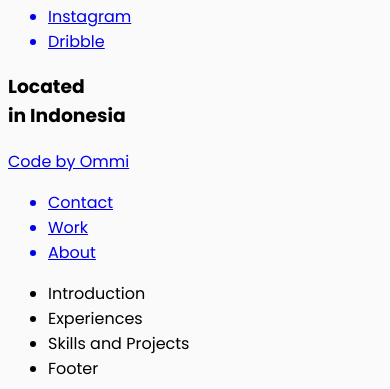
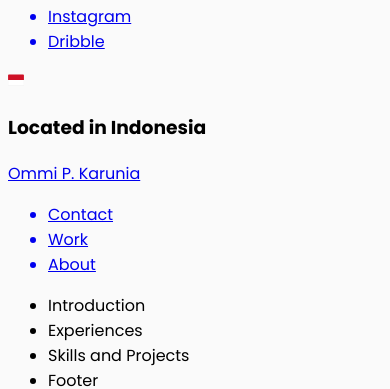
Before and after one commit to ommiPutera/ommiputera.com, a Next.js app: page / in a window 390 px wide. Shown: the part 311-700 px from the top of the page. Built offline with nearby package versions, Linux system fonts and the light colour scheme.

Commit message:
update: fix responsive layout home

```diff
--- a/components/button.js
+++ b/components/button.js
@@ -4,7 +4,7 @@ import Link from 'next/link'
 export default function Button({ title, Icon }) {
   return (
     <Link href="/contact">
-      <button className='group hover:outline hover:outline-[2px] hover:outline-offset-[3px] hover:outline-black/80 delay-75 bg-black px-7 py-[13px] rounded-full text-light-gray text-xs flex space-x-3 items-center transition-all duration-300 ease-in-out'>
+      <button className='group hover:outline hover:outline-[2px] hover:outline-offset-[3px] hover:outline-black/80 delay-75 bg-black px-10 lg:px-7 py-[19px] lg:py-[13px] rounded-full text-light-gray text-xs flex space-x-3 items-center transition-all duration-300 ease-in-out'>
         <span>{title}</span>
         {Icon ?
           <Icon />
--- a/components/layout/header.js
+++ b/components/layout/header.js
@@ -2,6 +2,7 @@ import Link from 'next/link'
 import React from 'react'
 import { Indicator } from '../shared'
 import { useRouter } from 'next/router'
+import Image from 'next/image'
 
 export default function Header() {
   const router = useRouter()
@@ -14,31 +15,36 @@ export default function Header() {
   }, [router.pathname])
 
   return (
-    <section className="flex items-center flex-grow justify-between top-0 z-30 sticky md:relative text-black font-semibold text-base md:pt-12 pb-3 sm:mx-10 md:mx-16 lg:mx-28">
-      <div className="w-1/3 hidden md:block">
-        <h3 className="leading-4">Located <br /> in Indonesia</h3>
+    <section className="flex items-center flex-grow justify-between top-0 z-10 sticky border-b md:border-none bg-white lg:bg-light-gray md:relative text-black font-semibold text-base md:mt-12 mb-3 mt-0 px-6 md:px-0 py-6 sm:mt-8 sm:mx-10 md:mx-16 lg:mx-28">
+      <div className="w-1/3 hidden xl:block">
+        <div className="flex space-x-3">
+          <Image src="/indonesia-flag.svg" loading='eager' width="16" height="16" />
+          <h3 className="leading-4 text-black/70">Located in Indonesia</h3>
+        </div>
       </div>
-      <Link href="/">
-        <a className="w-full hidden md:flex flex-col items-center hover:opacity-80 space-y-2.5">
-          <span>Code by Ommi</span>
-          <Indicator active={indicatorActive === '/'} />
-        </a>
-      </Link>
-      <ul className="w-1/3 hidden md:flex flex-grow justify-between">
+      <div className='w-full flex justify-start xl:justify-center'>
+        <Link href="/">
+          <a className="w-fit block md:flex flex-col items-center space-y-2.5 text-black">
+            <span className="text-xl xl:text-[17px] font-semibold">Ommi P. Karunia</span>
+            <Indicator className="hidden md:block" active={indicatorActive === '/'} />
+          </a>
+        </Link>
+      </div>
+      <ul className="w-3/4 lg:w-1/2 xl:w-1/3 hidden md:flex flex-grow items-center justify-between">
         <Link href="/contact">
-          <a className="flex flex-col items-center hover:opacity-80 space-y-2.5">
+          <a className={`flex flex-col items-center space-y-2.5 ${indicatorActive === '/contact' ? "text-black" : "text-black/70"}`}>
             <li>Contact</li>
             <Indicator active={indicatorActive === '/contact'} />
           </a>
         </Link>
         <Link href="/work">
-          <a className="flex flex-col items-center hover:opacity-80 space-y-2.5">
+          <a className={`flex flex-col items-center space-y-2.5 ${indicatorActive === '/work' ? "text-black" : "text-black/70"}`}>
             <li>Work</li>
             <Indicator active={indicatorActive === '/work'} />
           </a>
         </Link>
         <Link href="/about">
-          <a className="flex flex-col items-center hover:opacity-80 space-y-2.5">
+          <a className={`flex flex-col items-center space-y-2.5 ${indicatorActive === '/about' ? "text-black" : "text-black/70"}`}>
             <li>About</li>
             <Indicator active={false} />
           </a>
--- a/components/layout/index.js
+++ b/components/layout/index.js
@@ -43,7 +43,7 @@ export default function Layout({ children }) {
       </BurgerMenu>
       <div className="container mx-auto z-30">
         <Header />
-        <div className="sm:my-12 sm:mx-2 md:mx-16 lg:mx-28">
+        <div className="sm:my-12 mx-6 md:mx-16 lg:mx-28">
           <main className="min-h-screen">
             {children}
           </main>
--- a/components/navigationGuide.js
+++ b/components/navigationGuide.js
@@ -17,7 +17,7 @@ function NavigationGuide() {
   }, []);
 
   return (
-    <div className={`${scrollY < 600 ? "absolute animate__text" : "fixed animate__component"}`}>
+    <div className={`lg:left-7 xl:left-auto ${scrollY < 600 ? "absolute animate__text" : "fixed animate__component"}`}>
       <div className='flex relative h-full mt-20 space-x-4'>
         <span className='w-[2px] bg-dark-gray/30' />
         <span className={`absolute -left-5 ${scrollY < 600 ? "" : "transition-all duration-150"} ${scrollY < 600 && "top-[21px]"} ${(scrollY >= 600 && scrollY <= 1300) && "top-[75px]"} ${(scrollY >= 1300 && scrollY <= 2000) && "top-[130px]"} ${(scrollY > 2000) && "top-[183px]"}`}>
--- a/components/shared.js
+++ b/components/shared.js
@@ -2,14 +2,14 @@ import React from 'react'
 import Link from 'next/link'
 import { MenuIcon, XIcon } from '@heroicons/react/solid'
 
-export function Indicator({ active, position }) {
+export function Indicator({ active, position, className }) {
   return (
     <React.Fragment>
       {position === "vertical"
         ?
-        <div className={`w-[10px] h-[10px] rounded-full ${active ? "bg-brown" : "bg-transparent"}`}></div>
+        <div className={`w-[10px] h-[10px] rounded-full ${className} ${active ? "bg-brown" : "bg-transparent"}`}></div>
         :
-        <div className={`w-[14px] h-[5.1px] rounded-full ${active ? "bg-black" : "bg-transparent"}`}></div>
+        <div className={`absolute bottom-0 w-[14px] h-[4.5px] rounded-full ${className} ${active ? "bg-black" : "bg-transparent"}`}></div>
       }
     </React.Fragment>
   )
@@ -18,7 +18,7 @@ export function Indicator({ active, position }) {
 export function BurgerMenu({ scrollY, open, onClick, children }) {
   return (
     <React.Fragment>
-      <button className={`fixed z-40 right-4 md:right-24 md:top-16 bg-brown rounded-full p-2 md:p-3 ${scrollY > 30 ? "visible animate__burger" : "visible md:invisible"}`} onClick={onClick}>
+      <button className={`fixed z-40 right-4 md:right-24 top-4 sm:top-10 md:top-16 bg-brown rounded-full p-2 md:p-3 ${scrollY > 30 ? "visible animate__burger" : "visible md:invisible"}`} onClick={onClick}>
         {open ?
           <XIcon className="h-6 w-6 md:h-8 md:w-8 text-white animate__pop" />
           :
@@ -38,9 +38,9 @@ export function SideMenu({ open, setOpen, activePage, blockScroll, allowScroll }
       <div onClick={() => setOpen(!open)} className={`fixed z-20 bg-gradient-to-r from-light-gray to-black opacity-10 h-screen duration-500 ease-in-out ${open ? "block w-full" : "invisible"}`}>
       </div>
       <div className={`fixed overflow-hidden z-20 bg-black h-screen duration-500 ease-in-out text-white ${open ? "block w-full md:w-1/4" : "w-0 invisible"}`}>
-        <div className="flex flex-col items-end space-y-12 pr-14 pt-44">
+        <div className="flex flex-col items-end space-y-12 -mr-4 lg:pr-14 pt-28 lg:pt-44">
           <h1 className="px-11 text-light-gray-500 text-sm">Navigation</h1>
-          <ul className="flex flex-col items-end space-y-2">
+          <ul className="flex flex-col items-end space-y-7 lg:space-y-5">
             <Link href="/">
               <a className="flex items-center space-x-8" onClick={() => setOpen(false)}>
                 <li className={`text-4xl hover:opacity-70 ${activePage === "/" && "animate__pop"}`}>Home</li>
--- a/components/socialMedia.js
+++ b/components/socialMedia.js
@@ -2,7 +2,7 @@ import Image from "next/image";
 
 export default function SocialMedia({ iconSrc, href, title, subTitle }) {
   return (
-    <div className="flex w-[245px] justify-between mt-5 divide-x-2">
+    <div className="flex w-[245px] justify-between mt-7 lg:mt-5 divide-x-2">
       <div className='flex items-center'>
         <Image src={iconSrc} layout="fixed" width="30" height="30" />
       </div>
--- a/package.json
+++ b/package.json
@@ -4,6 +4,7 @@
   "private": true,
   "scripts": {
     "dev": "next dev -p 4002",
+    "dev-ip-home": "next dev -p 4002 -H 192.168.1.5",
     "build": "next build",
     "start": "next start -p 4003",
     "lint": "next lint"
--- a/pages/globals.css
+++ b/pages/globals.css
@@ -57,7 +57,7 @@ body::-webkit-scrollbar {
     @apply opacity-100;
   }
   0% {
-    transform: scale(1.2);
+    transform: scale(1.1);
     @apply opacity-30;
   }
 }
```
Also changed, not shown: screens/home/introduction.js (+6 -6 lines), public/indonesia-flag.svg (added).
